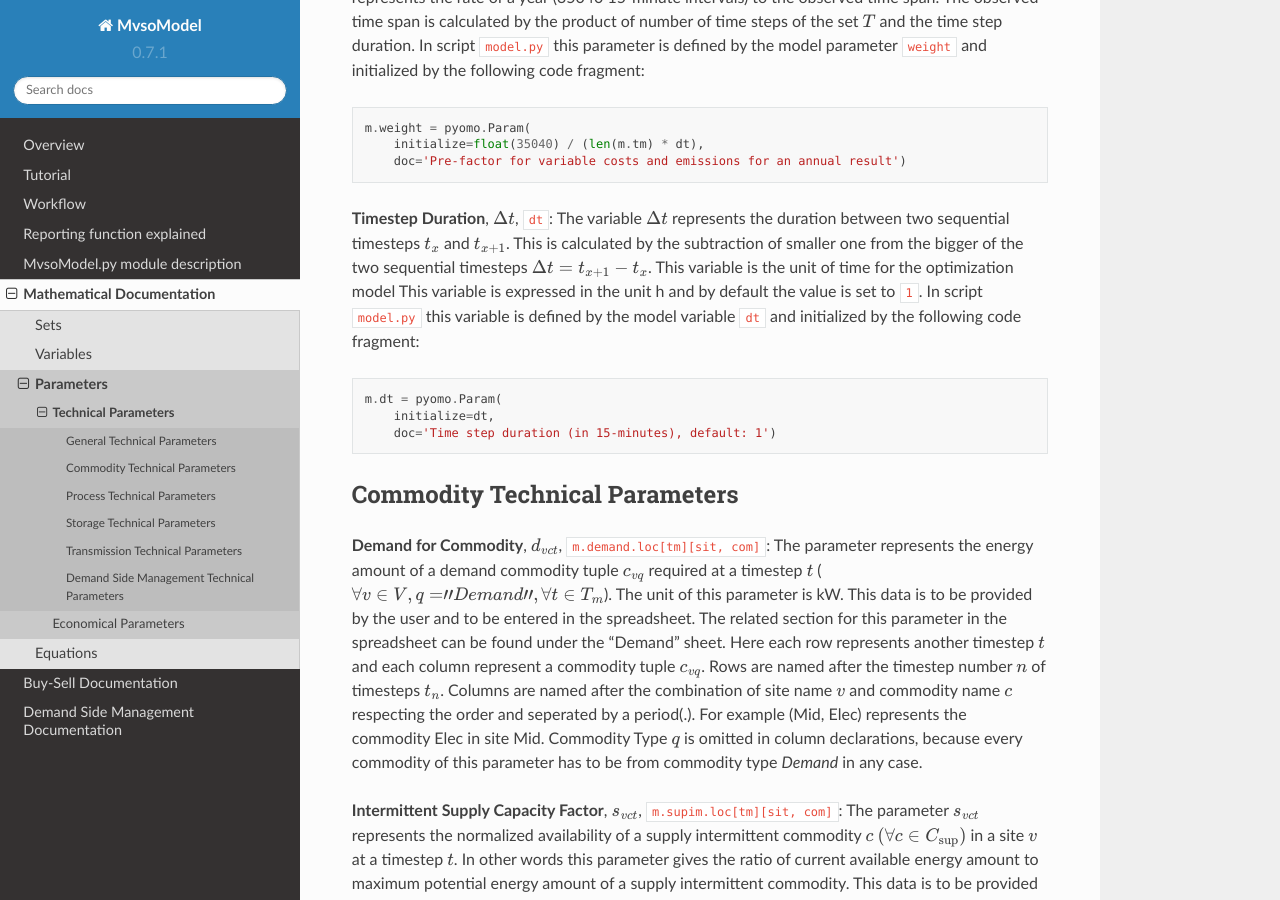
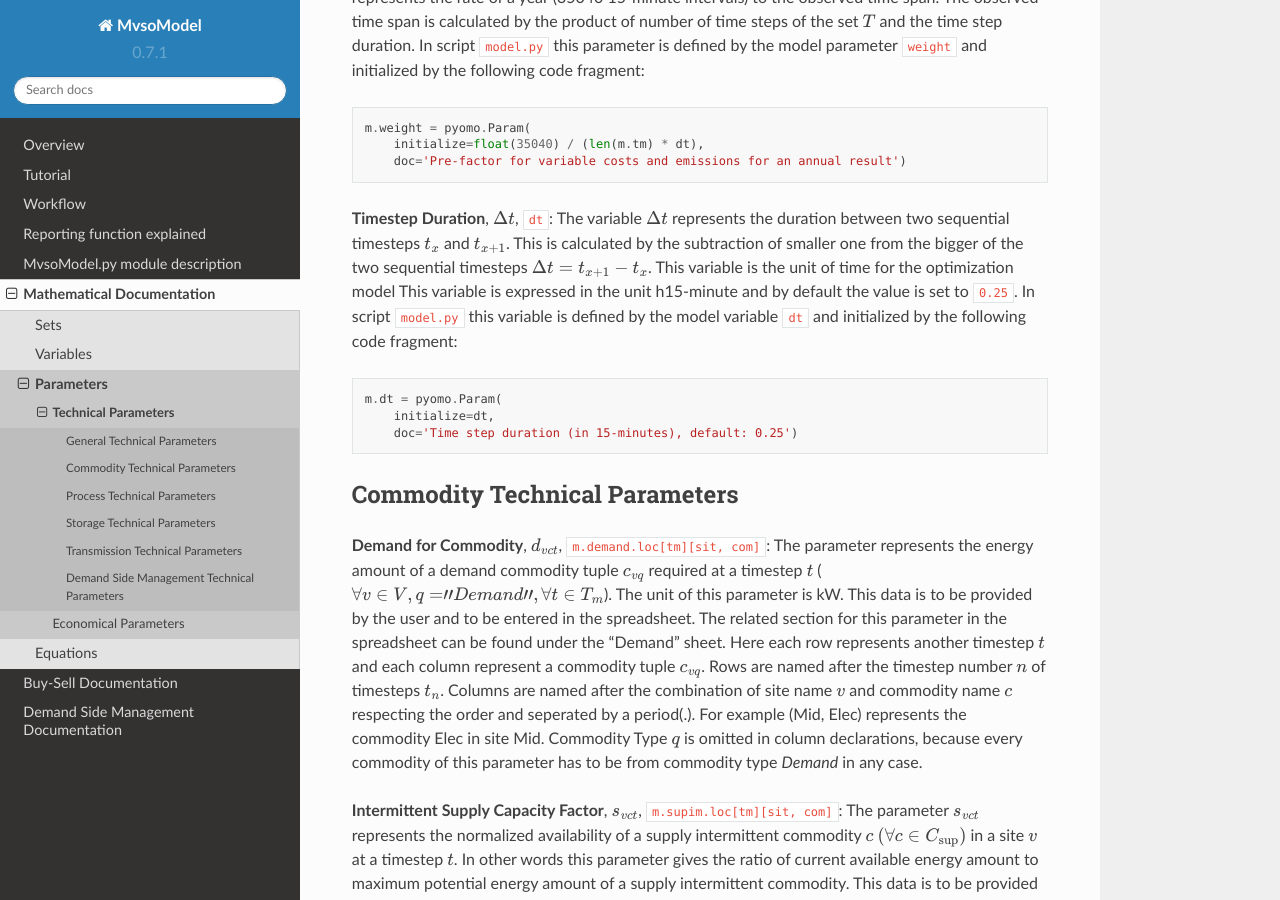
Before and after one commit to bgamboa1/mVSOBase, a Sphinx documentation site: the page built from doc/mathdoc/param-tech.rst, in a window 1280 px wide and 900 px high, scrolled down 2059 px. Built offline with Sphinx 7.4.7 and the Read the Docs theme 2.0.0, drawn with Linux system fonts in a browser that asks for light colours.

Commit message:
Clarifies the default timestep in mVSO

```diff
--- a/doc/mathdoc/param-tech.rst
+++ b/doc/mathdoc/param-tech.rst
@@ -111,12 +111,12 @@ General Technical Parameters
         doc='Pre-factor for variable costs and emissions for an annual result')
 
 
-**Timestep Duration**, :math:`\Delta t`, ``dt``: The variable :math:`\Delta t` represents the duration between two sequential timesteps :math:`t_x` and :math:`t_{x+1}`. This is calculated by the subtraction of smaller one from the bigger of the two sequential timesteps :math:`\Delta t = t_{x+1} - t_x`. This variable is the unit of time for the optimization model This variable is expressed in the unit h and by default the value is set to ``1``. In script ``model.py`` this variable is defined by the model variable ``dt`` and initialized by the following code fragment:
+**Timestep Duration**, :math:`\Delta t`, ``dt``: The variable :math:`\Delta t` represents the duration between two sequential timesteps :math:`t_x` and :math:`t_{x+1}`. This is calculated by the subtraction of smaller one from the bigger of the two sequential timesteps :math:`\Delta t = t_{x+1} - t_x`. This variable is the unit of time for the optimization model This variable is expressed in the unit h15-minute and by default the value is set to ``0.25``. In script ``model.py`` this variable is defined by the model variable ``dt`` and initialized by the following code fragment:
 ::
 
     m.dt = pyomo.Param(
         initialize=dt,
-        doc='Time step duration (in 15-minutes), default: 1')
+        doc='Time step duration (in 15-minutes), default: 0.25')
 
 
 Commodity Technical Parameters
```
